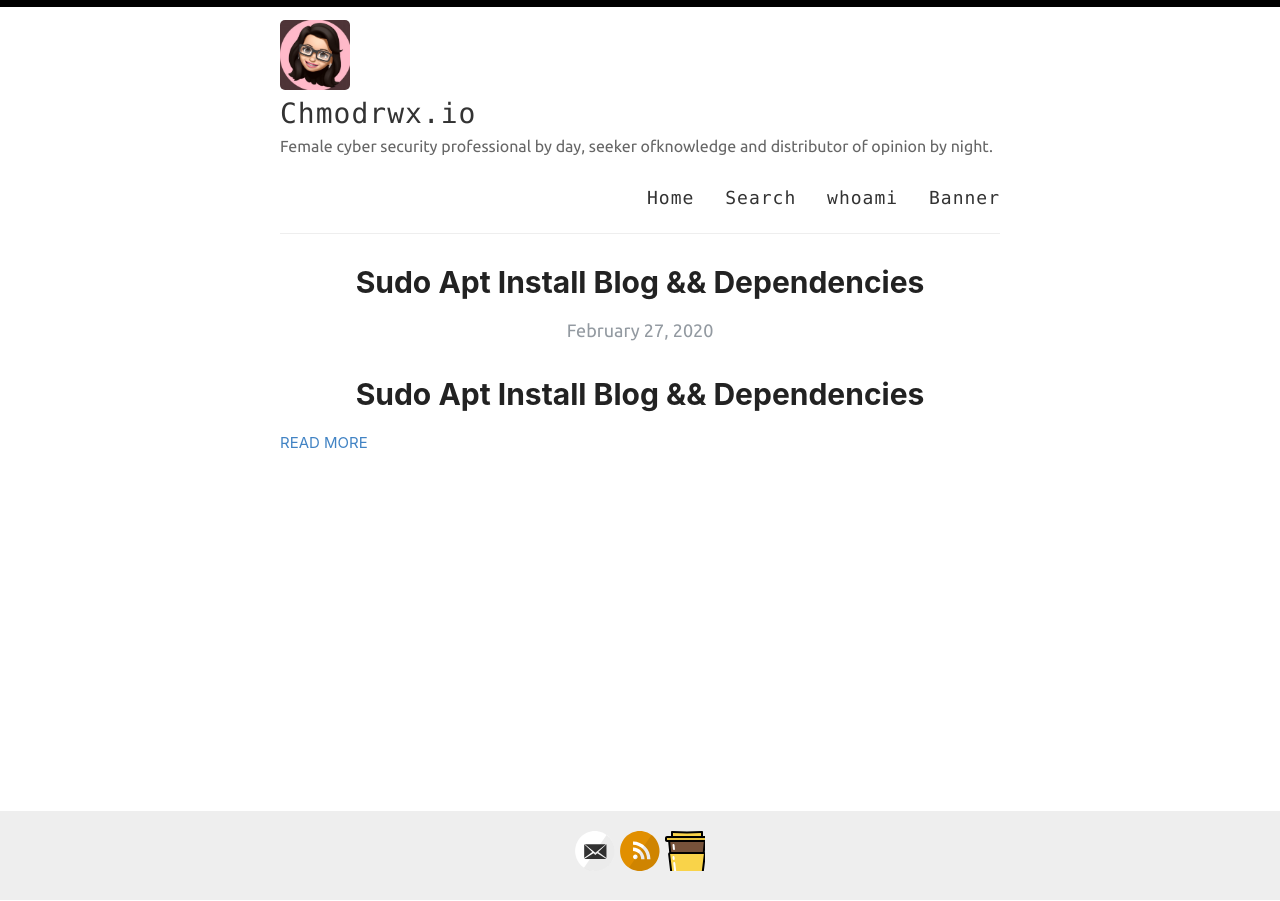
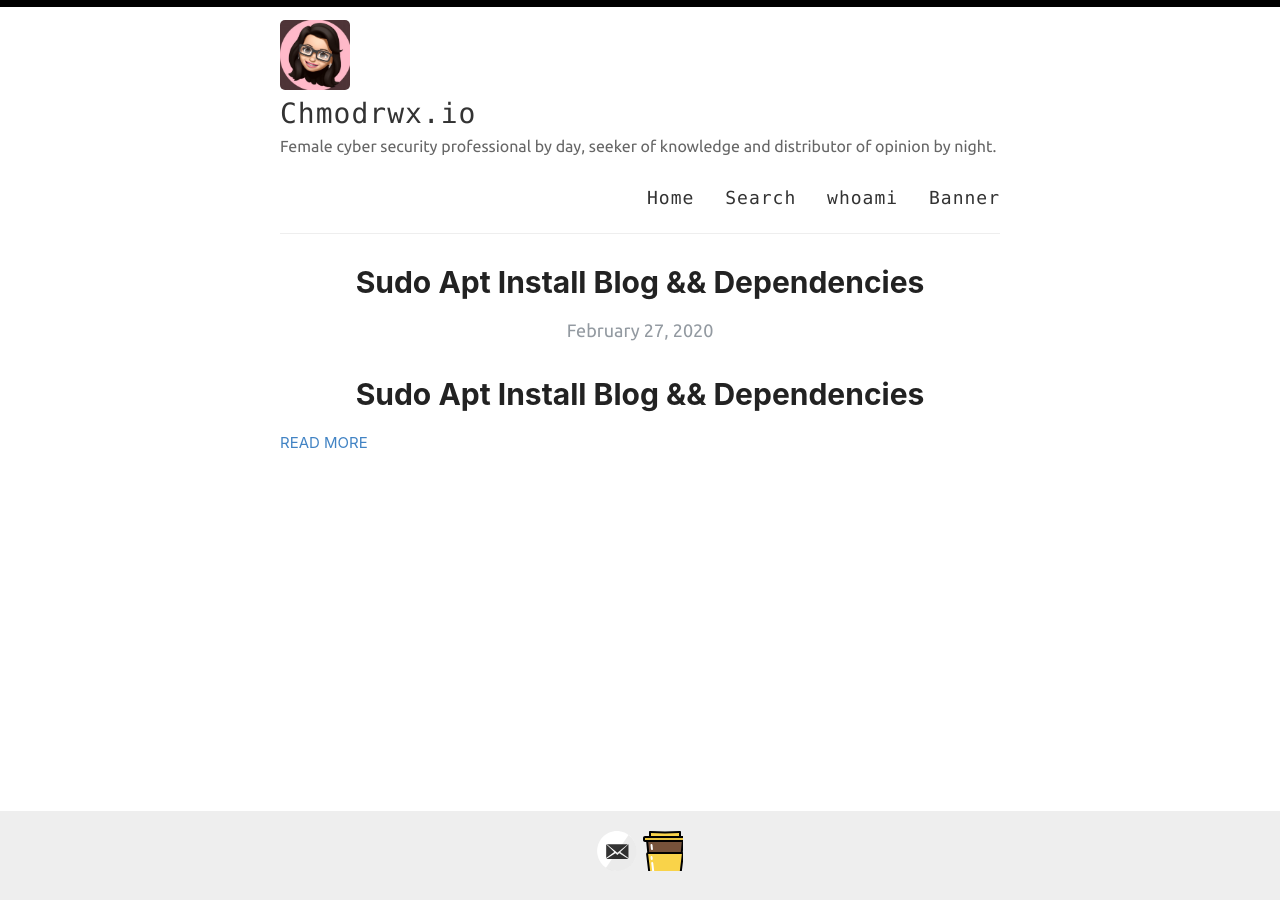
Before and after one commit to chmodrwxio/chmodrwxio.github.io, a Jekyll site: the page built from index.html, in a window 1280 px wide. Built offline with Jekyll 4.4.1, drawn with Linux system fonts in a browser that asks for light colours; the list of posts is cut into pages by our own code.

Commit message:
repair site description and removed rss

```diff
--- a/_config.yml
+++ b/_config.yml
@@ -9,7 +9,7 @@ name: Chmodrwx.io
 author:
 
 # Short bio or description (displayed in the header)
-description: Female cyber security professional by day, seeker ofknowledge and distributor of opinion by night.
+description: Female cyber security professional by day, seeker of knowledge and distributor of opinion by night.
 
 # URL of your avatar or profile pic (you could use your GitHub profile pic)
 avatar: /images/profile.jpg
@@ -28,7 +28,7 @@ footer-links:
   instagram:
   linkedin:
   pinterest:
-  rss: rss
+  rss:
   twitter:
   stackoverflow:
   youtube: # channel/<your_long_string> or user/<user-name>
```
